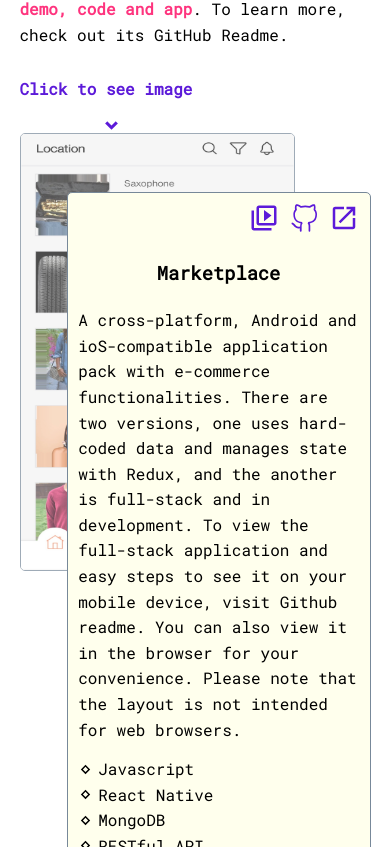
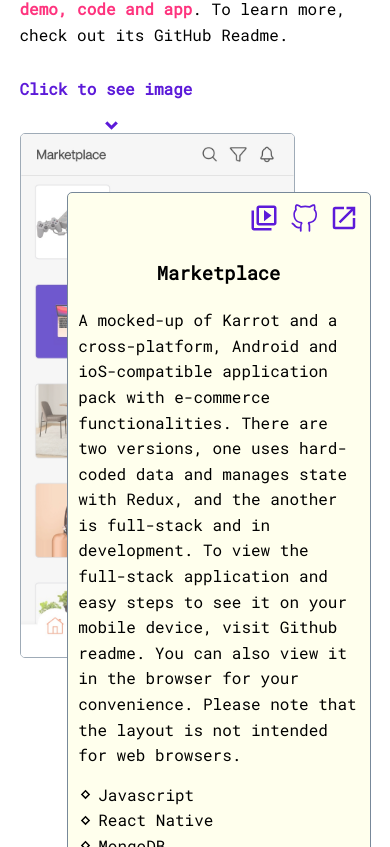
Before and after one commit to pea-nut-z/portfolio, a React (Create React App) app: page / in a window 390 px wide. Shown: the part 2057-2904 px from the top of the page. Built offline with nearby package versions, Linux system fonts and the light colour scheme; a web font is replaced by a local one.

Commit message:
style: fix responsive project image and change email button to linkedin

```diff
--- a/src/App.css
+++ b/src/App.css
@@ -286,6 +286,9 @@
 
 .project-image{
   width:40%;
+  height: auto;
+  max-height: 436px;
+    /* max-width: 287px ; */
   opacity: var(--image-opacity);
   border: var(--gray) solid 0.5px;
   border-radius: var(--small-round);
@@ -493,8 +496,8 @@
   .project-image{
     align-self:flex-start;
     width:70%;
-    max-height: 436px;
-    max-width: 287px ;
+    height: auto;
+    max-height: none;
     opacity: 0.7;
     position:absolute;
     z-index: 0;
@@ -598,7 +601,7 @@
         transform: translateY(3vh) rotate(45deg);
       }
     }
-  }
+}
 
 @media  screen and (min-width:1025px){
 
@@ -616,6 +619,10 @@
   height: auto;
 }
 
+.project-image{
+  max-height: none;
+}
+
 .contact{
   padding-bottom: 0;
 }
--- a/src/App.js
+++ b/src/App.js
@@ -210,13 +210,13 @@
           <h1>Say Hello!</h1>
           <p>{data.contactMsg}</p>
           <a
-            className="email-me-button box-button"
-            href="mailto:topaulinez20@gmail.com"
-            aria-label="Email Me"
+            className="linkedin-me-button box-button"
+            href="https://www.linkedin.com/in/pauline-zhang20/"
+            aria-label="Connect on LinkedIn"
             target="_blank"
             rel="noreferrer"
           >
-            Email Me
+            Connect on LinkedIn
           </a>
         </section>
       </div>
--- a/src/data.js
+++ b/src/data.js
@@ -29,7 +29,7 @@
   {
     title: "Marketplace",
     image: "/marketplace.jpg",
-    desc: "A cross-platform, Android and ioS-compatible application pack with e-commerce functionalities. There are two versions, one uses hard-coded data and manages state with Redux, and the another is full-stack and in development. To view the full-stack application and easy steps to see it on your mobile device, visit Github readme. You can also view it in the browser for your convenience. Please note that the layout is not intended for web browsers.",
+    desc: "A mocked-up of Karrot and a cross-platform, Android and ioS-compatible application pack with e-commerce functionalities. There are two versions, one uses hard-coded data and manages state with Redux, and the another is full-stack and in development. To view the full-stack application and easy steps to see it on your mobile device, visit Github readme. You can also view it in the browser for your convenience. Please note that the layout is not intended for web browsers.",
     stack: ["Javascript", "React Native", "MongoDB", "RESTful API", "Postman", "Redux", "Expo"],
     demo: "https://drive.google.com/file/d/13r3OjZL79GkNJdT6bAutL0Z8CqEVVwmH/view",
     github: "https://github.com/pea-nut-z/karrot",
```
Also changed, not shown: public/marketplace.jpg.
